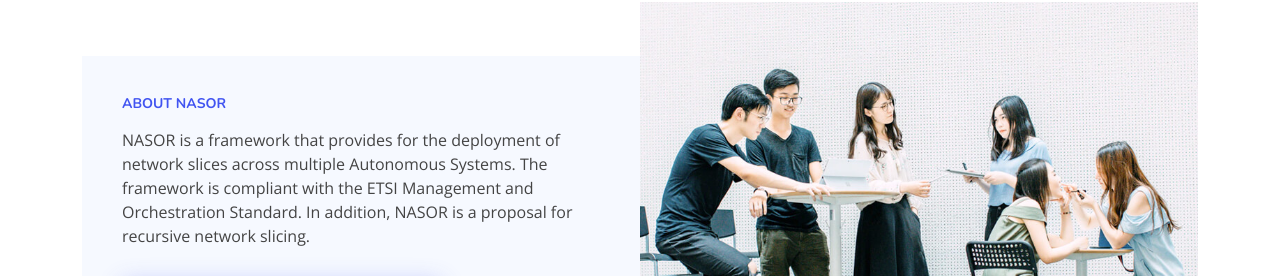
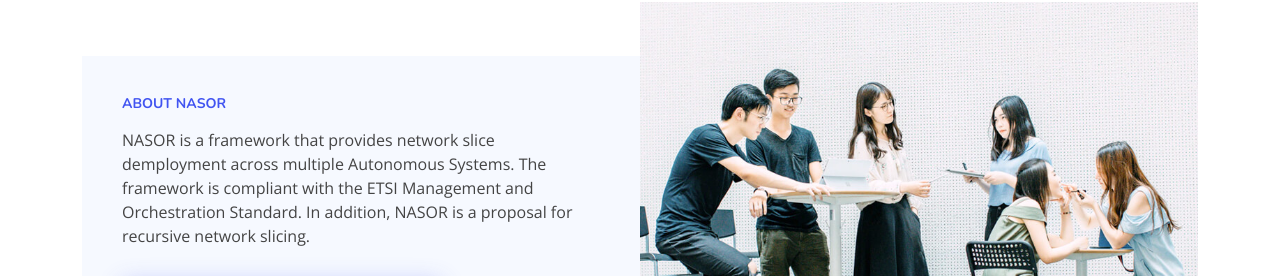
Before and after one commit to romoreira/nasor, a plain HTML site: page index.html in a window 1280 px wide. Shown: the part 858-1134 px from the top of the page. Drawn offline with nearby package versions, Linux system fonts and the light colour scheme.

Commit message:
Update index.html

```diff
--- a/index.html
+++ b/index.html
@@ -95,7 +95,7 @@
           <div class="col-lg-6 d-flex flex-column justify-content-center" data-aos="fade-up" data-aos-delay="200">
             <div class="content">
               <h3>About NASOR</h3>
-              <p>NASOR is a framework that provides for the deployment of network slices across multiple Autonomous Systems.
+              <p>NASOR is a framework that provides network slice demployment across multiple Autonomous Systems.
 	      The framework is compliant with the ETSI Management and Orchestration Standard. In addition, NASOR is a proposal for recursive network slicing.
 		<div class="text-center text-lg-start">
                 <a href="https://github.com/romoreira/nasor-project" class="btn-read-more d-inline-flex align-items-center justify-content-center align-self-center">
```
